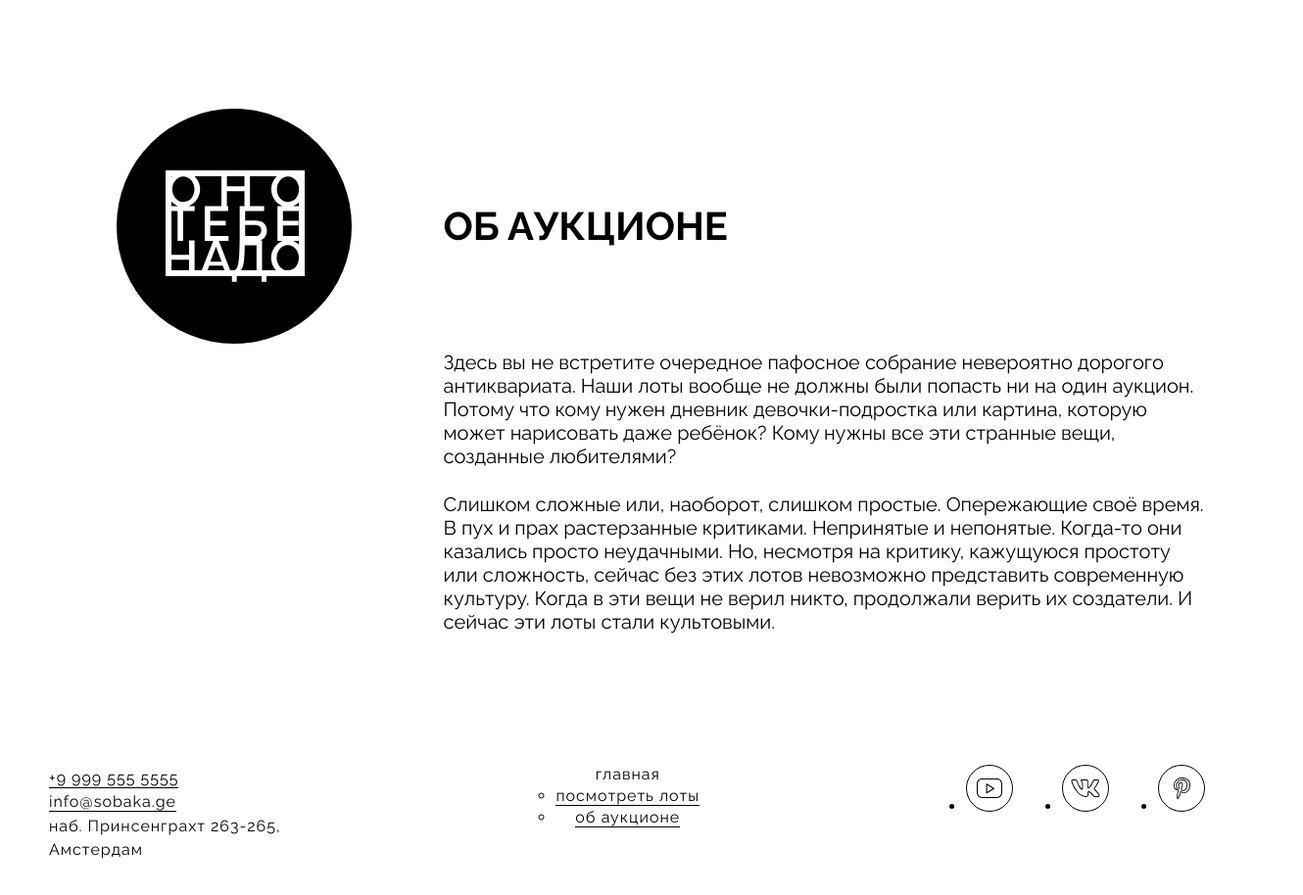
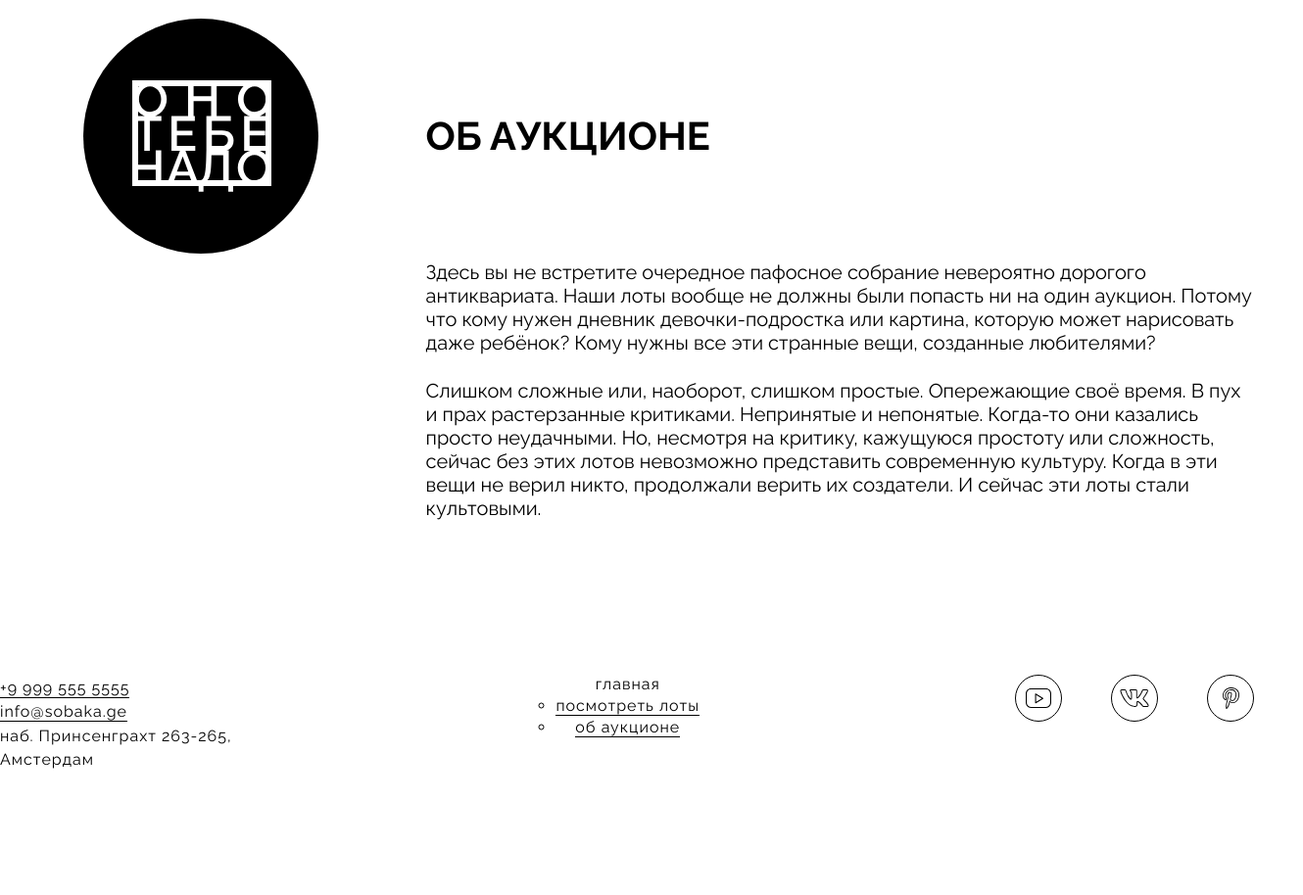
Before and after one commit to Ragna13377/ono-tebe-nado, a plain HTML site: page index.html in a window 1280 px wide. Shown: the part 2352-3266 px from the top of the page at 98% size, 1330 px wide, since content can reach past the window. After the commit the page ends 3140 px from the top, so only its background shows below. Drawn offline with Linux system fonts and the light colour scheme.

Commit message:
body fix

```diff
--- a/index.html
+++ b/index.html
@@ -9,7 +9,7 @@
     <link rel="stylesheet" href="./styles/global.css" />
     <link rel="stylesheet" href="./styles/style.css" />
   </head>
-  <body>
+  <body class="page">
     <header class="header">
       <nav class="header__menu menu">
         <ul class="header__links-list menu__links-list">
--- a/styles/style.scss
+++ b/styles/style.scss
@@ -1,6 +1,7 @@
 $main_black: #000;
 
-body{
+page{
+  margin: 0;
   padding: 92px 50px 90px;
 }
 
@@ -280,6 +281,7 @@ body{
       display: flex;
       align-items: center;
       gap: 50px;
+      list-style: none;
       .footer__social-link{
         display: block;
         width: 48px;
```
Also changed, not shown: styles/style.css, 1 other file.
